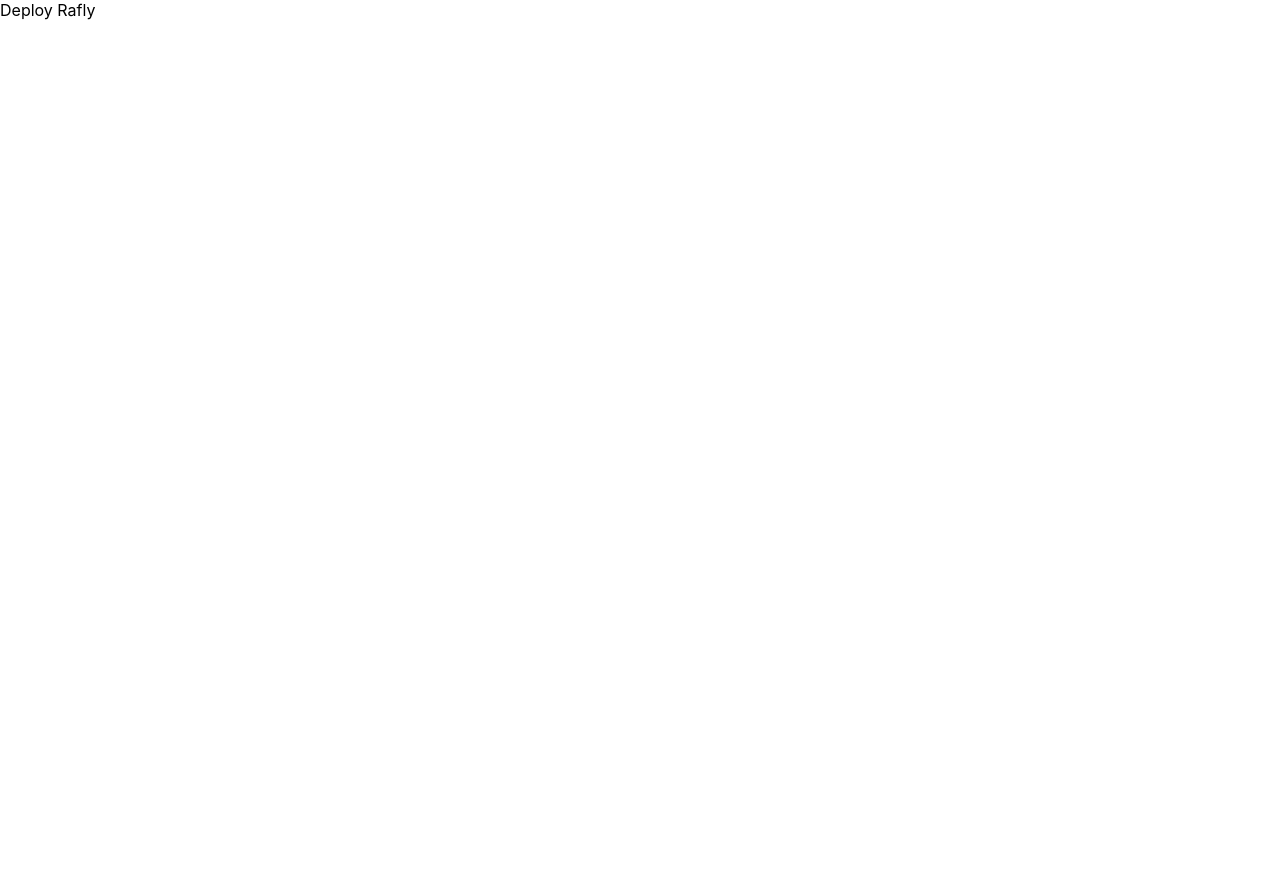
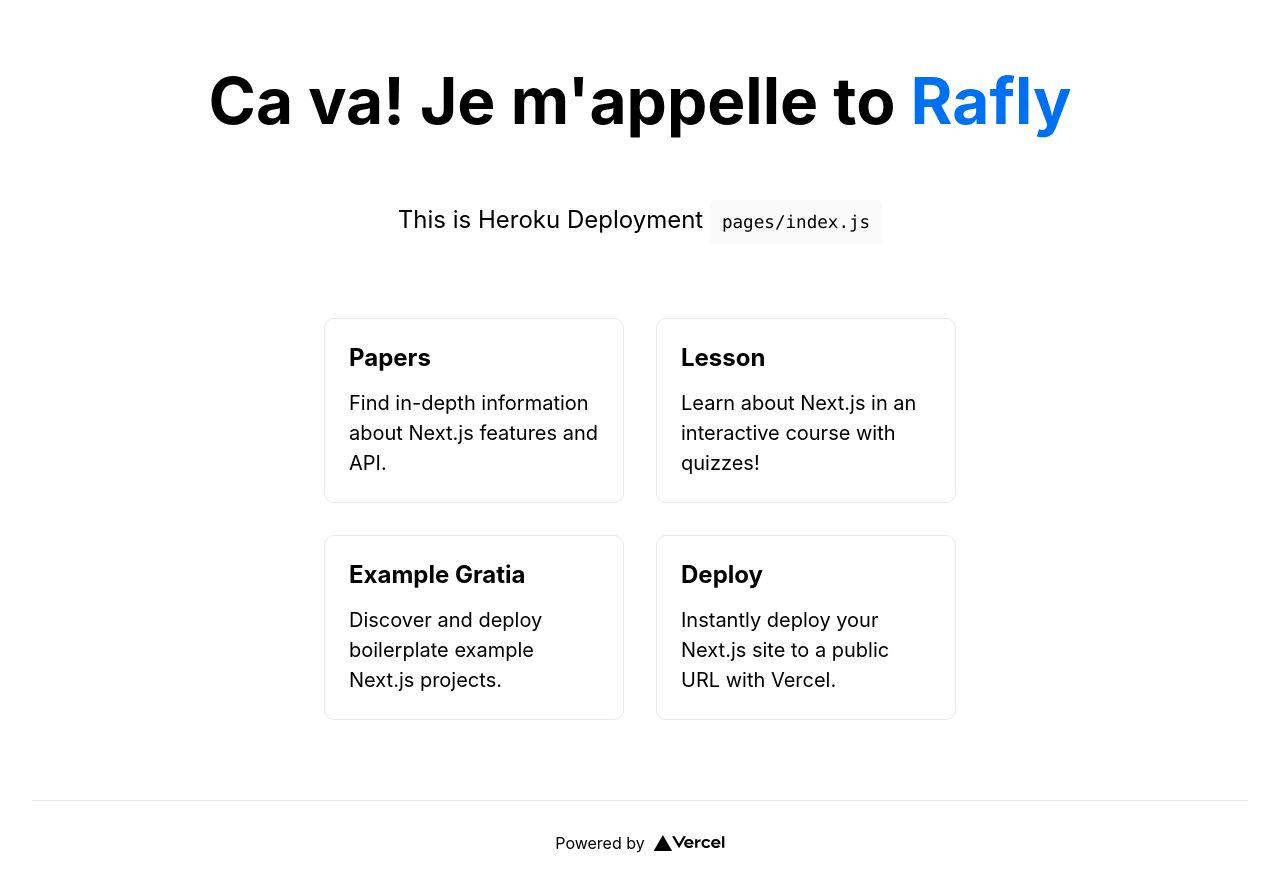
Before and after one commit to bridgecrew-perf6/rafly-deploy-vercel, a Next.js app: page / in a window 1280 px wide. Before the commit the page ends 800 px from the top, so only its background shows below. Built offline with nearby package versions, Linux system fonts and the light colour scheme.

Commit message:
heroku deployment tryout

```diff
--- a/pages/index.js
+++ b/pages/index.js
@@ -4,6 +4,66 @@
 
 export default function Home() {
   return (
-    <div>Deploy Rafly</div>
+    <div className={styles.container}>
+      <Head>
+        <title>Create Next App</title>
+        <meta name="description" content="Generated by create next app" />
+        <link rel="icon" href="/favicon.ico" />
+      </Head>
+
+      <main className={styles.main}>
+        <h1 className={styles.title}>
+          Ca va! Je m'appelle to <a href="https://nextjs.org">Rafly</a>
+        </h1>
+
+        <p className={styles.description}>
+          This is Heroku Deployment {' '}
+          <code className={styles.code}>pages/index.js</code>
+        </p>
+
+        <div className={styles.grid}>
+          <a href="https://nextjs.org/docs" className={styles.card}>
+            <h2>Papers</h2>
+            <p>Find in-depth information about Next.js features and API.</p>
+          </a>
+
+          <a href="https://nextjs.org/learn" className={styles.card}>
+            <h2>Lesson</h2>
+            <p>Learn about Next.js in an interactive course with quizzes!</p>
+          </a>
+
+          <a
+            href="https://github.com/vercel/next.js/tree/canary/examples"
+            className={styles.card}
+          >
+            <h2>Example Gratia</h2>
+            <p>Discover and deploy boilerplate example Next.js projects.</p>
+          </a>
+
+          <a
+            href="https://vercel.com/new?utm_source=create-next-app&utm_medium=default-template&utm_campaign=create-next-app"
+            className={styles.card}
+          >
+            <h2>Deploy</h2>
+            <p>
+              Instantly deploy your Next.js site to a public URL with Vercel.
+            </p>
+          </a>
+        </div>
+      </main>
+
+      <footer className={styles.footer}>
+        <a
+          href="https://vercel.com?utm_source=create-next-app&utm_medium=default-template&utm_campaign=create-next-app"
+          target="_blank"
+          rel="noopener noreferrer"
+        >
+          Powered by{' '}
+          <span className={styles.logo}>
+            <Image src="/vercel.svg" alt="Vercel Logo" width={72} height={16} />
+          </span>
+        </a>
+      </footer>
+    </div>
   )
 }
```
